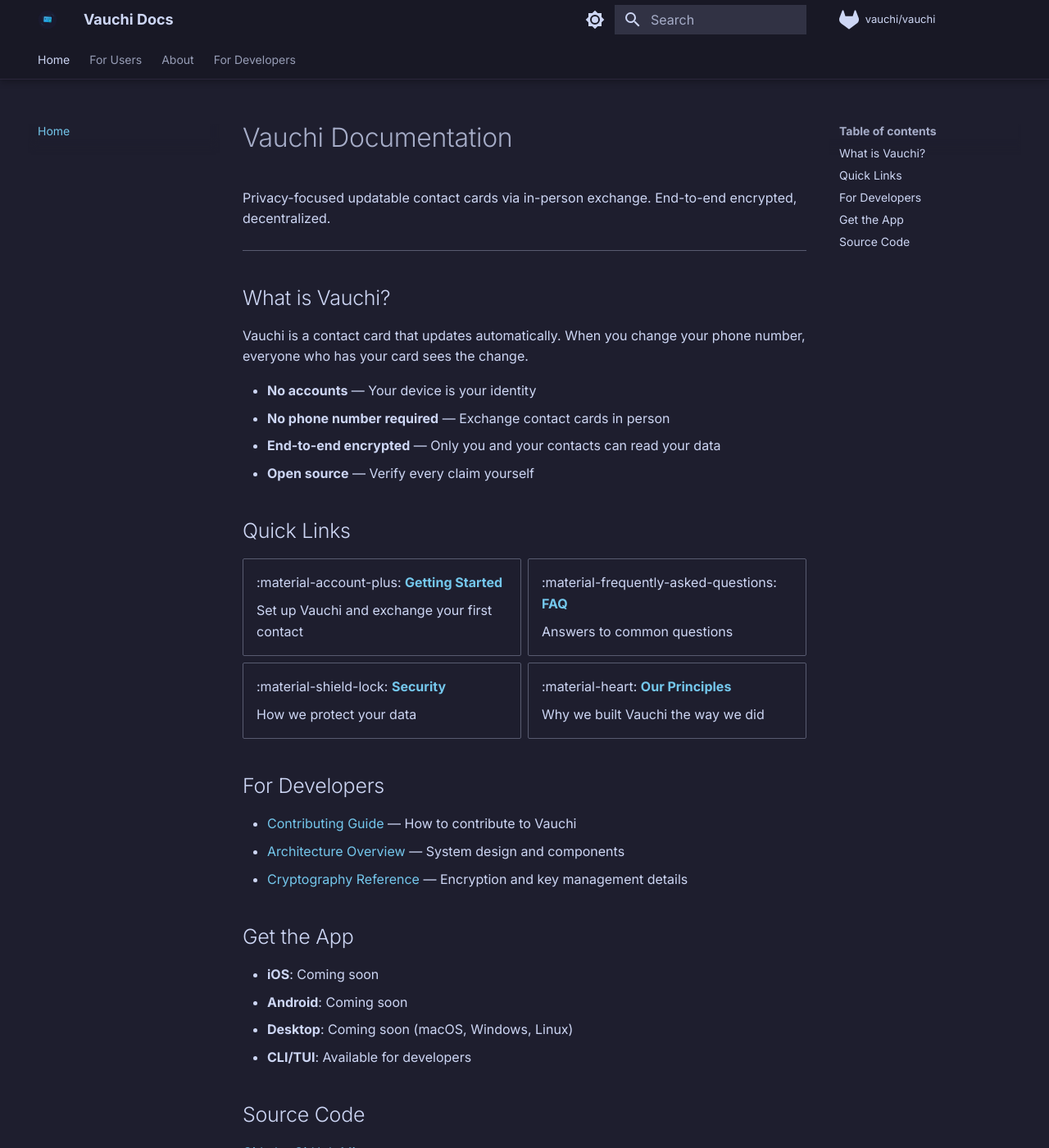
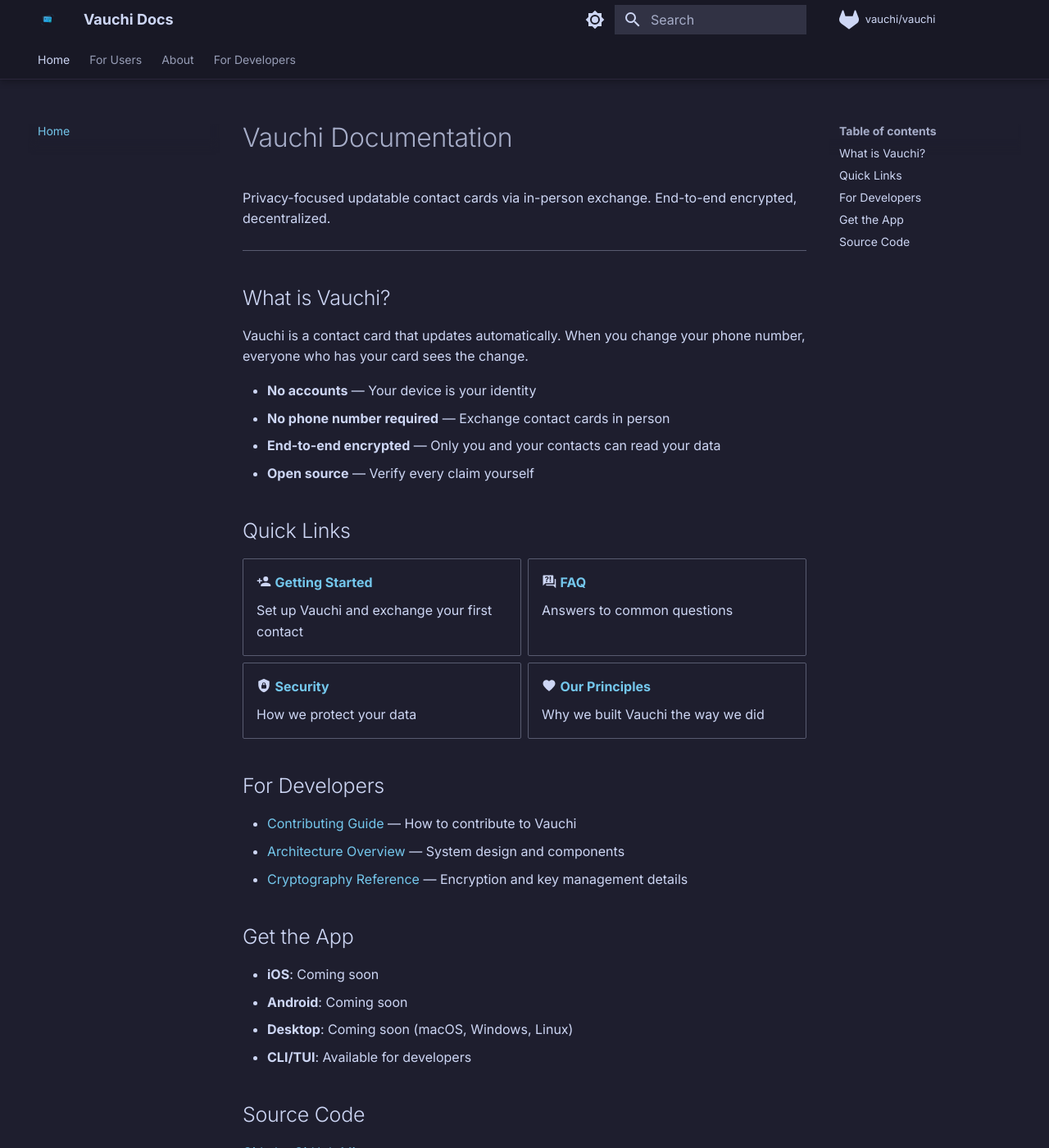
Before and after one commit to vauchi/docs, an MkDocs documentation site: the page built from docs/index.md, in a window 1280 px wide and 1400 px high. Shown: the whole window at 82% size. Built offline with MkDocs 1.6.1 and Material for MkDocs 9.7.7, drawn with Linux system fonts in a browser that asks for light colours; comment, search, counter and statistics services are not loaded.

Commit message:
fix: Fix header text visibility, logo background, and Material icons
- Add explicit header/tab text colors for both light and dark schemes
  so text is no longer invisible (white-on-light / dark-on-dark)
- Make logo SVG background circle transparent so it doesn't blend
  into the dark header; use semi-transparent tint for back card
- Add pymdownx.emoji extension so :material-xxx: icons render as
  SVG instead of raw text

Co-Authored-By: Claude Opus 4.6 <noreply@anthropic.com>

```diff
--- a/docs/stylesheets/extra.css
+++ b/docs/stylesheets/extra.css
@@ -71,6 +71,12 @@
 /* Tabs bar */
 [data-md-color-scheme="vauchi-dark"] .md-tabs {
   background-color: #181825;
+}
+
+/* Header & tab text */
+[data-md-color-scheme="vauchi-dark"] .md-header__topic,
+[data-md-color-scheme="vauchi-dark"] .md-tabs__link {
+  color: #cdd6f4;
 }
 
 /* Sidebar */
@@ -157,3 +163,10 @@
 [data-md-color-scheme="vauchi-light"] .md-tabs {
   background-color: #dce0e8;
 }
+
+/* Header & tab text */
+[data-md-color-scheme="vauchi-light"] .md-header__topic,
+[data-md-color-scheme="vauchi-light"] .md-tabs__link,
+[data-md-color-scheme="vauchi-light"] .md-header__button {
+  color: #4c4f69;
+}
--- a/mkdocs.yml
+++ b/mkdocs.yml
@@ -99,6 +99,9 @@ markdown_extensions:
       permalink: true
   - attr_list
   - md_in_html
+  - pymdownx.emoji:
+      emoji_index: !!python/name:material.extensions.emoji.twemoji
+      emoji_generator: !!python/name:material.extensions.emoji.to_svg
 
 extra_css:
   - stylesheets/extra.css
```
Also changed, not shown: docs/assets/logo.svg.
